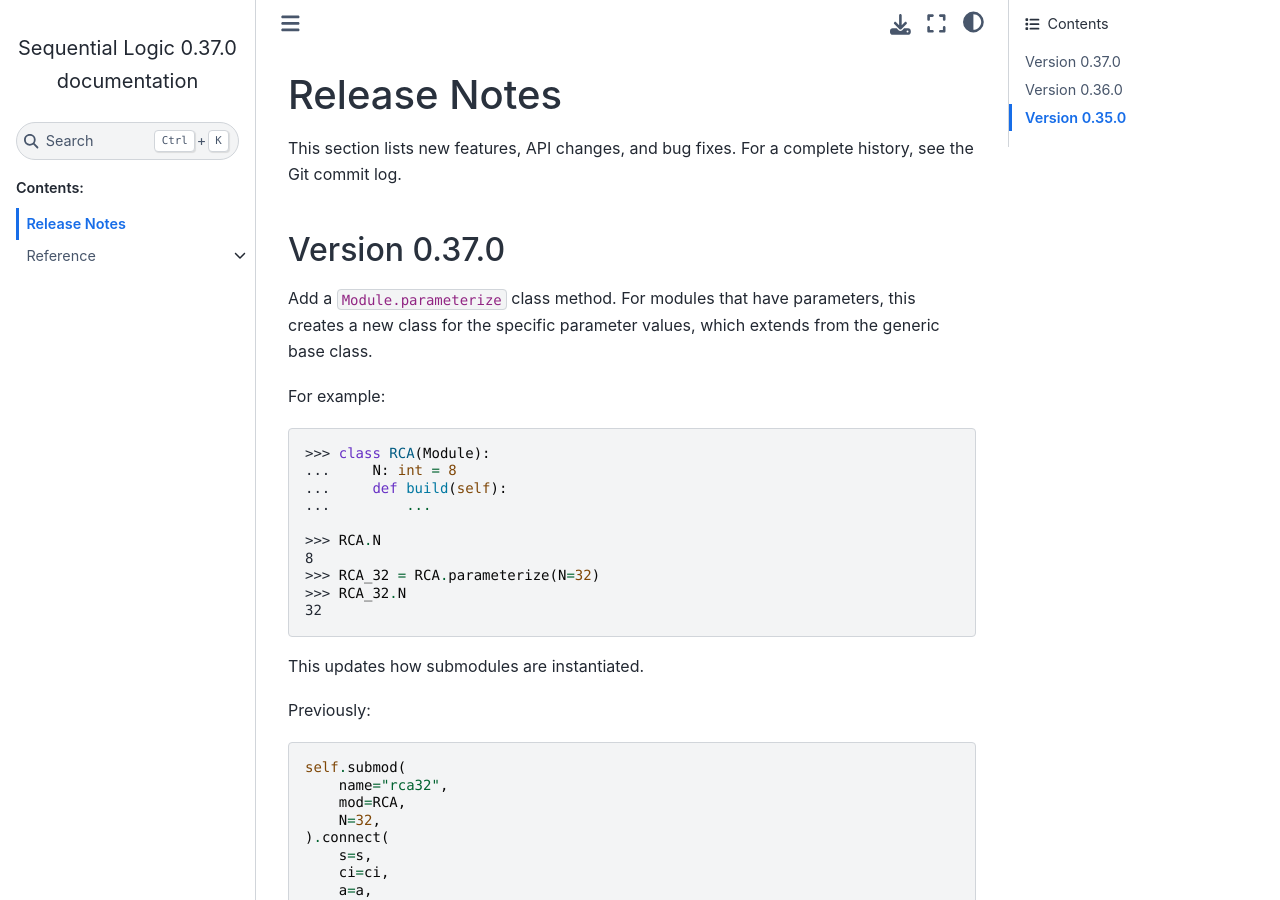
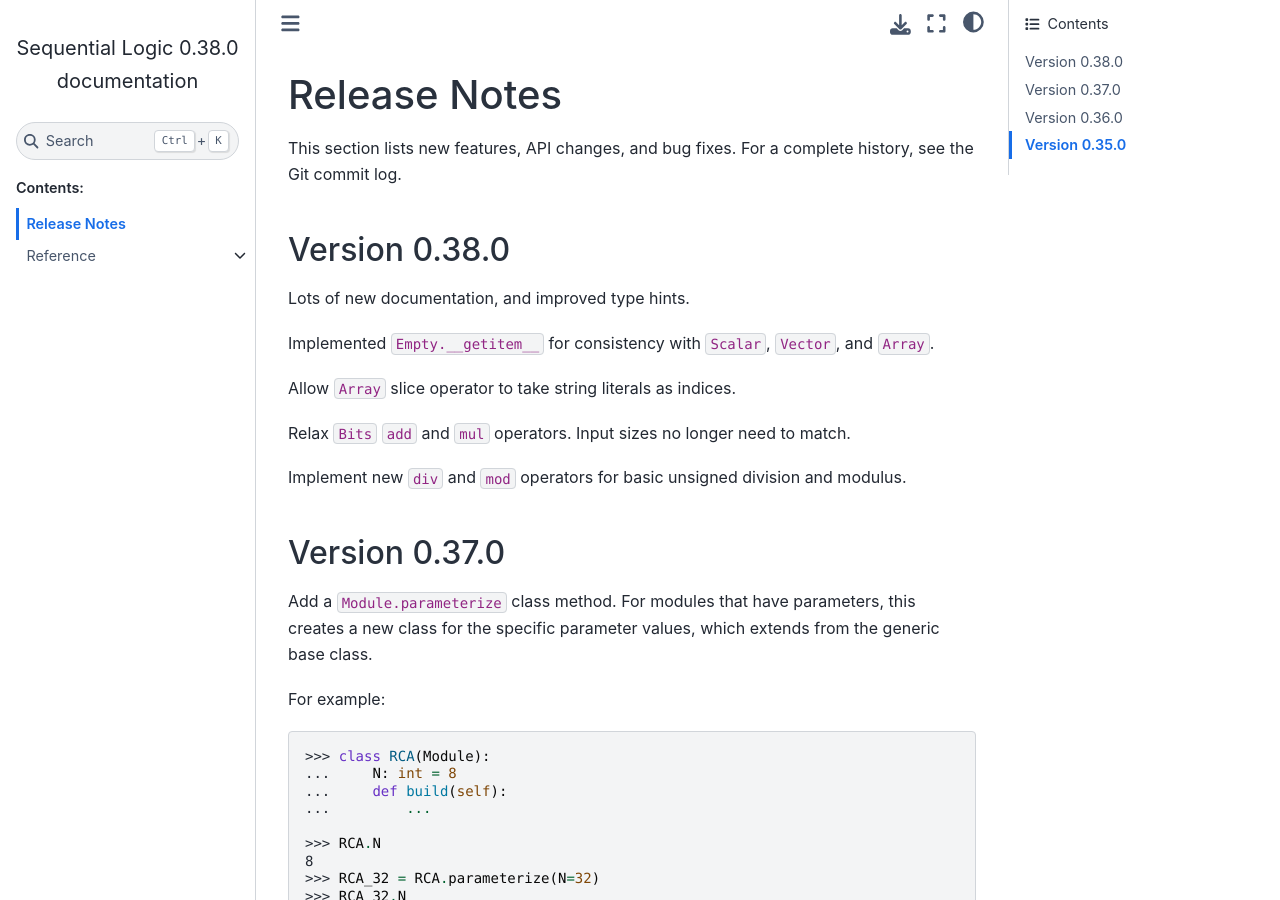
Before and after one commit to cjdrake/seqlogic, a Sphinx documentation site: the page built from doc/source/release_notes.rst, in a window 1280 px wide and 900 px high. Built offline with Sphinx 7.4.7 and the Sphinx Book theme 1.1.4, drawn with Linux system fonts in a browser that asks for light colours.

Commit message:
Release 0.38.0

```diff
--- a/doc/source/release_notes.rst
+++ b/doc/source/release_notes.rst
@@ -4,6 +4,22 @@
 
 This section lists new features, API changes, and bug fixes.
 For a complete history, see the Git commit log.
+
+Version 0.38.0
+==============
+
+Lots of new documentation, and improved type hints.
+
+Implemented ``Empty.__getitem__`` for consistency with ``Scalar``,
+``Vector``, and ``Array``.
+
+Allow ``Array`` slice operator to take string literals as indices.
+
+Relax ``Bits`` ``add`` and ``mul`` operators.
+Input sizes no longer need to match.
+
+Implement new ``div`` and ``mod`` operators for basic unsigned
+division and modulus.
 
 Version 0.37.0
 ==============
--- a/pyproject.toml
+++ b/pyproject.toml
@@ -1,6 +1,6 @@
 [project]
 name = "seqlogic"
-version = "0.37.0"
+version = "0.38.0"
 description = "Sequential Logic"
 readme = "README.md"
 
```
